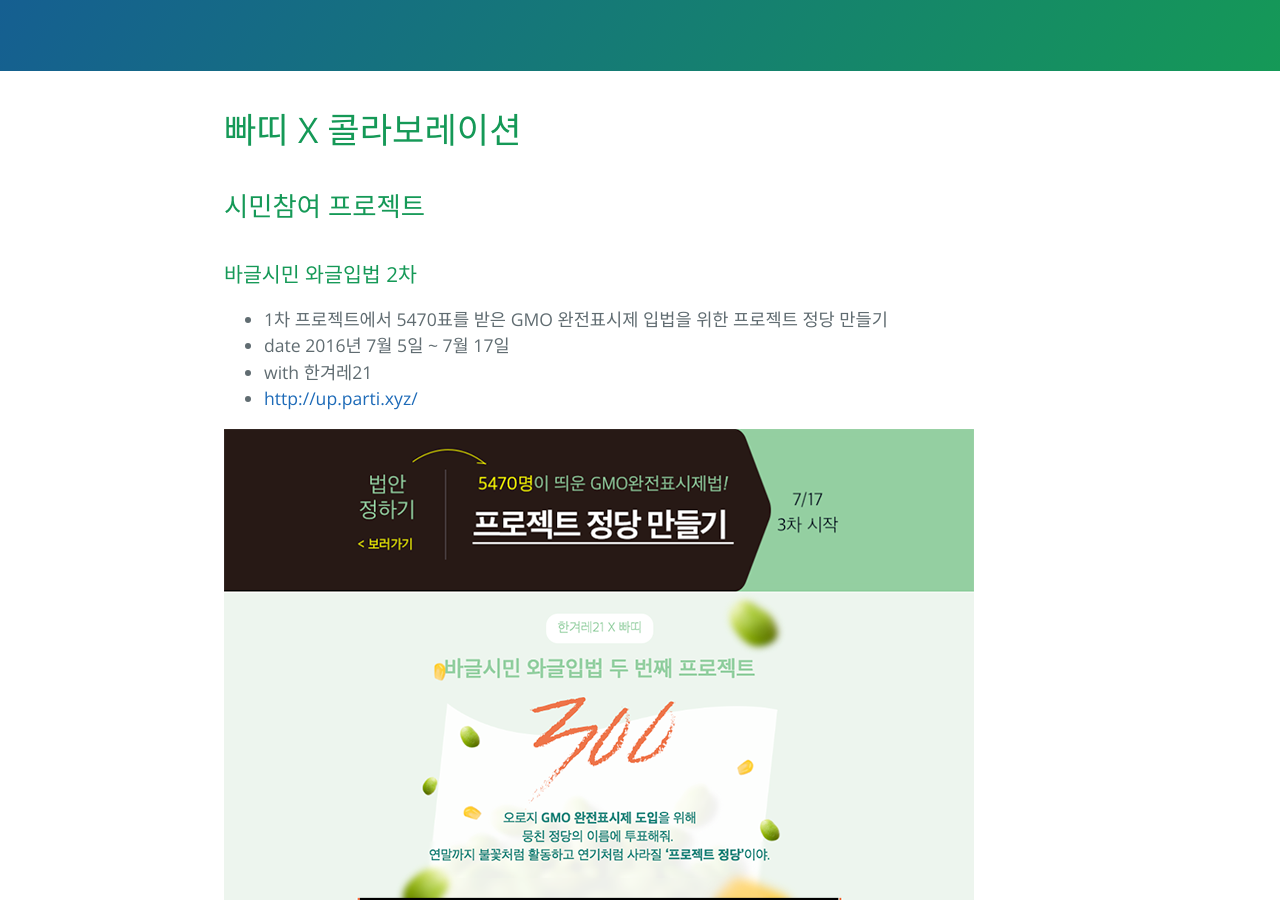
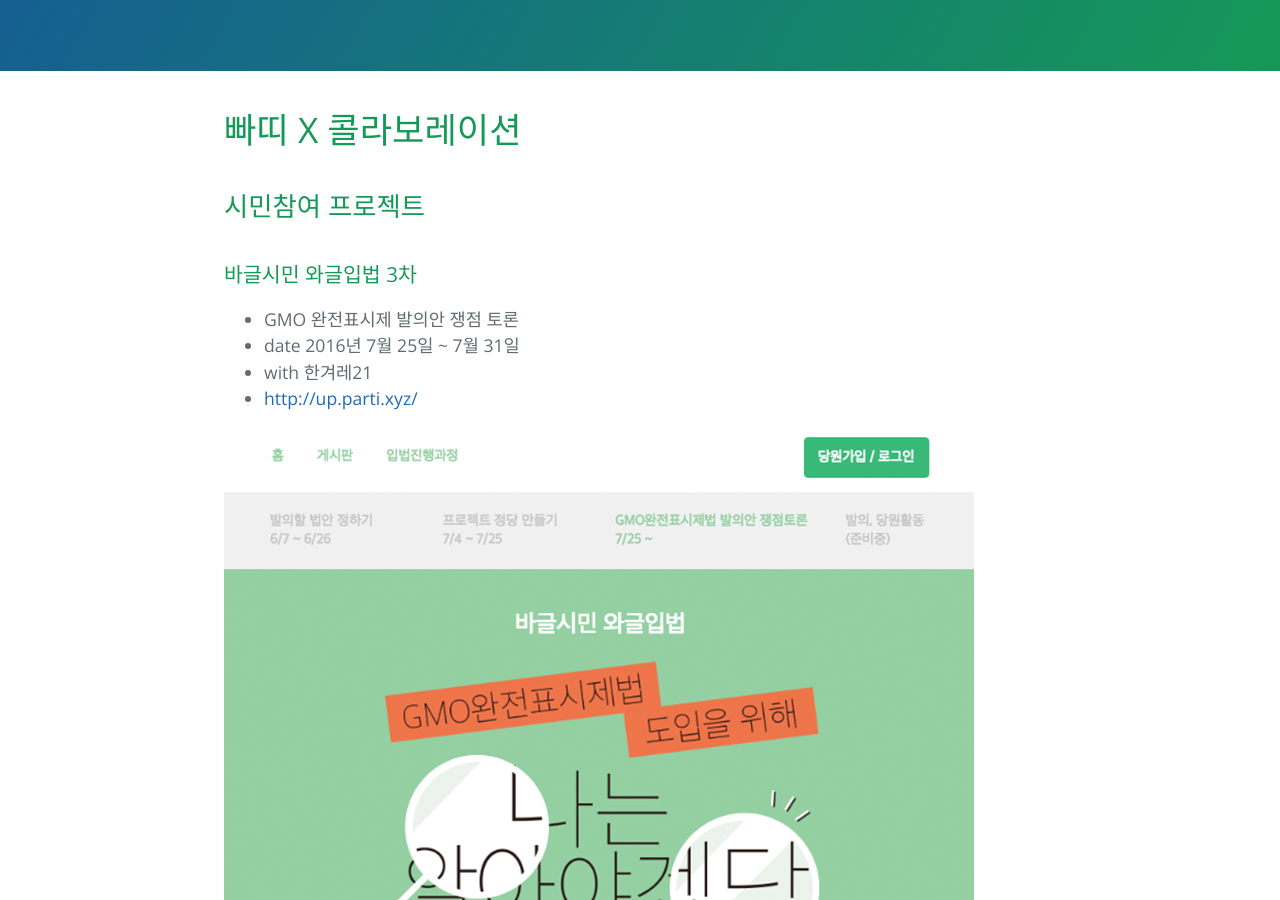
Before and after one commit to parti-coop/parti-group, a Jekyll site: the page built from docs/collaboration.md, in a window 1280 px wide and 900 px high, scrolled down 312 px. Built offline with Jekyll 4.4.1, drawn with Linux system fonts in a browser that asks for light colours; some of the changed text lies outside the part shown.

Commit message:
바글와글 3차 업로드

```diff
--- a/docs/collaboration.md
+++ b/docs/collaboration.md
@@ -12,12 +12,22 @@ published: true
 
 ## 시민참여 프로젝트
 
+### 바글시민 와글입법 3차
+
+* GMO 완전표시제 발의안 쟁점 토론
+* date 2016년 7월 25일 ~ 7월 31일
+* with 한겨레21
+* <http://up.parti.xyz/>
+
+![collaboration_bubble_3.png]({{site.baseurl}}/media/collaboration_bubble_3.png)
+
+
 ### 바글시민 와글입법 2차
 
 * 1차 프로젝트에서 5470표를 받은 GMO 완전표시제 입법을 위한 프로젝트 정당 만들기
-* date 2016년 7월 5일 ~ 7월 17일
+* date 2016년 7월 5일 ~ 7월 25일
 * with 한겨레21
-* <http://up.parti.xyz/>
+* <http://up.parti.xyz/step2>
 
 ![300.png]({{site.baseurl}}/media/300.png)
 
```
